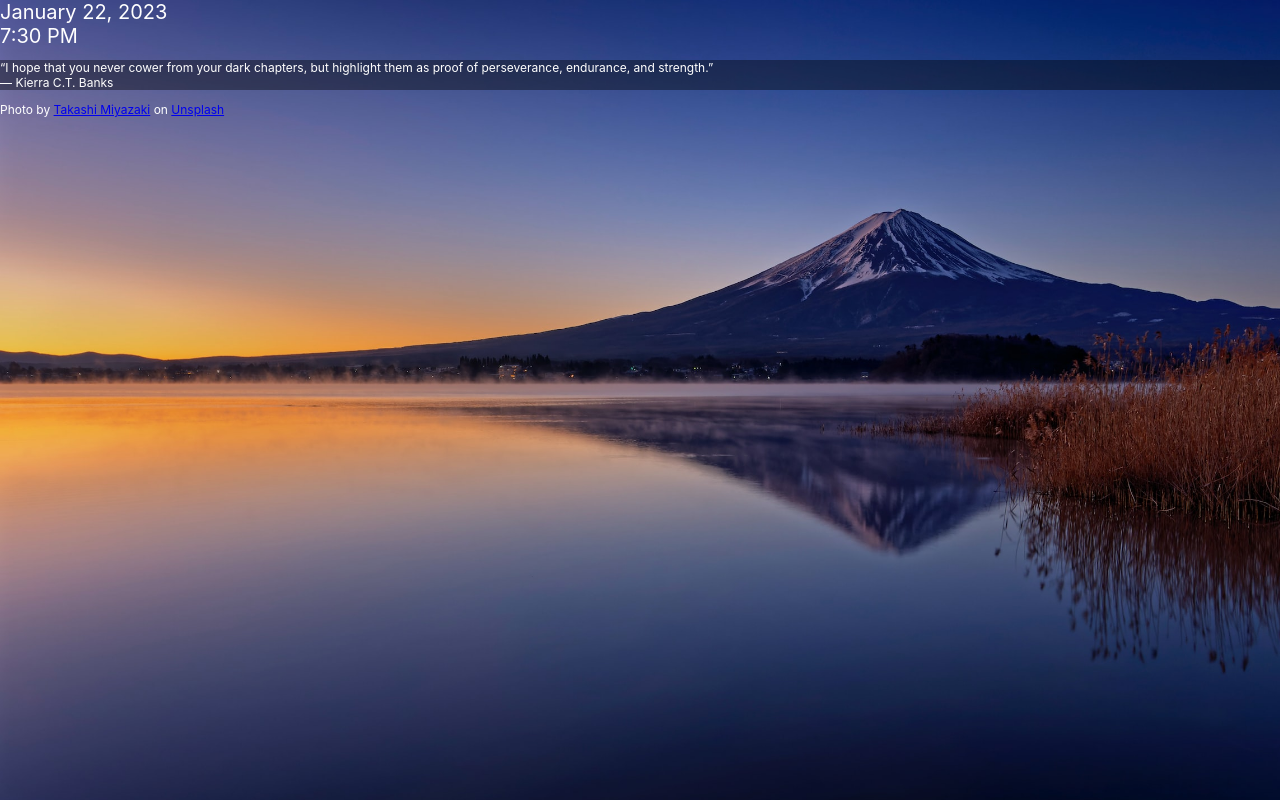
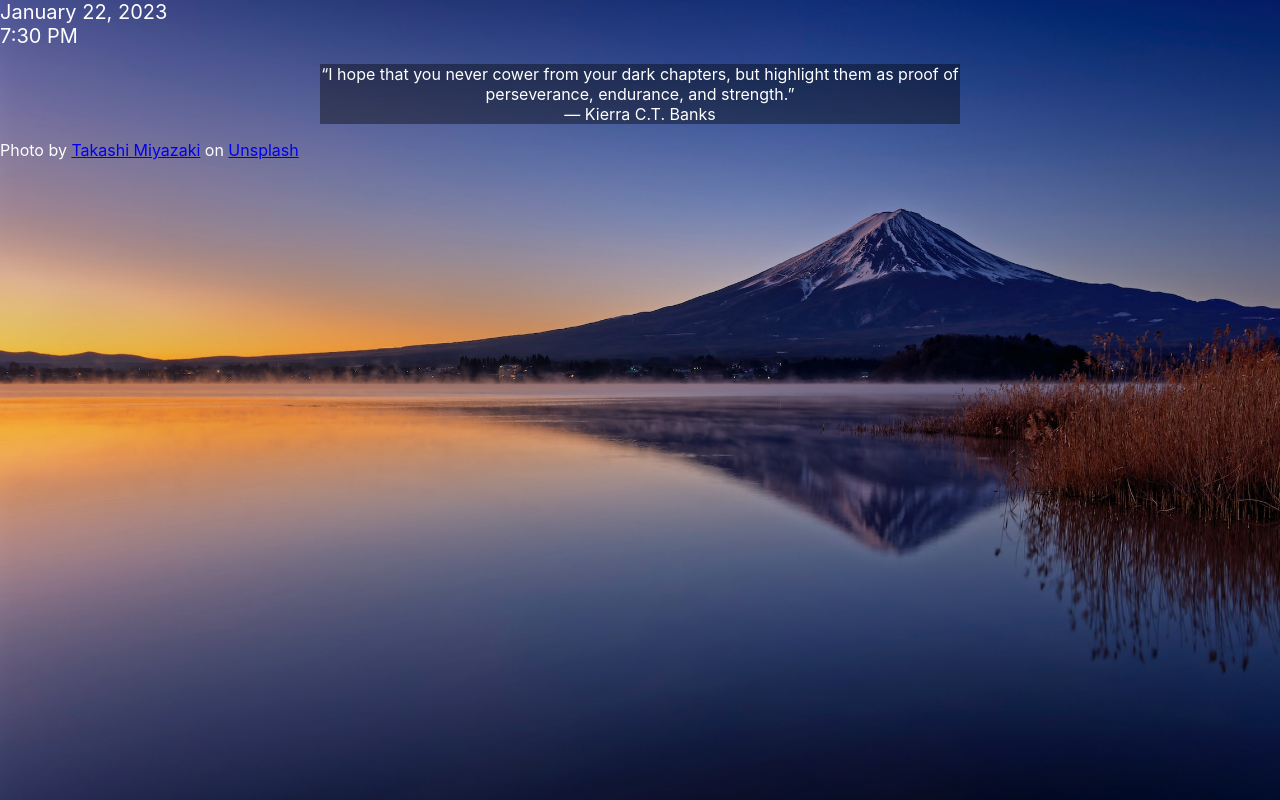
Before and after one commit to cpage2/homescreen, a React (Create React App) app: page / in a window 1280 px wide. Built offline with nearby package versions, Linux system fonts and the light colour scheme.

Commit message:
add props to divBg

```diff
--- a/src/App.js
+++ b/src/App.js
@@ -10,7 +10,7 @@ function App() {
 
   //style for fonts
   let fontStyle ={
-    fontSize: 12,
+    fontSize: 16,
     color: 'white'
 
   };
@@ -22,7 +22,10 @@ function App() {
 
 
   let divBG ={
-    backgroundColor: 'rgba(0, 0, 0, 0.4)'
+    backgroundColor: 'rgba(0, 0, 0, 0.4)',
+    width: '50%',
+    margin: '0 auto',
+    textAlign: 'center'
   }
 
 
```
